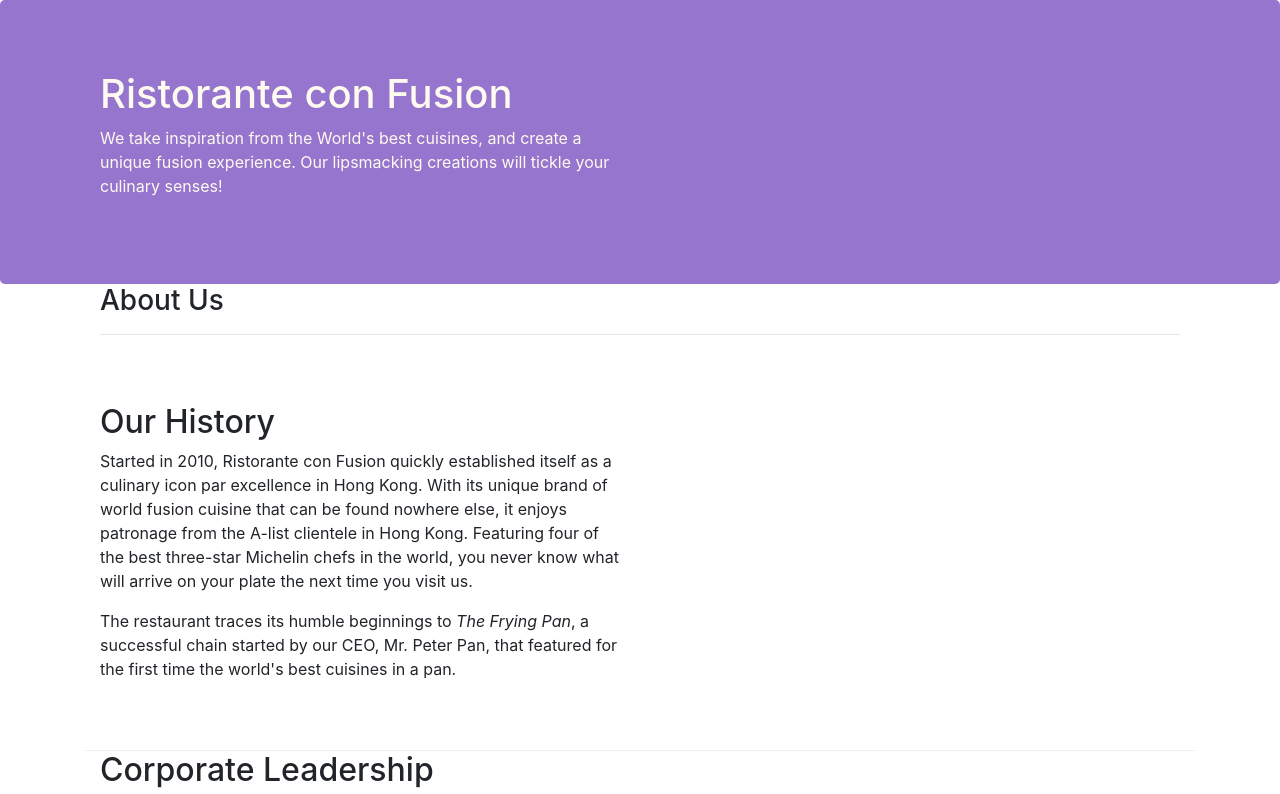
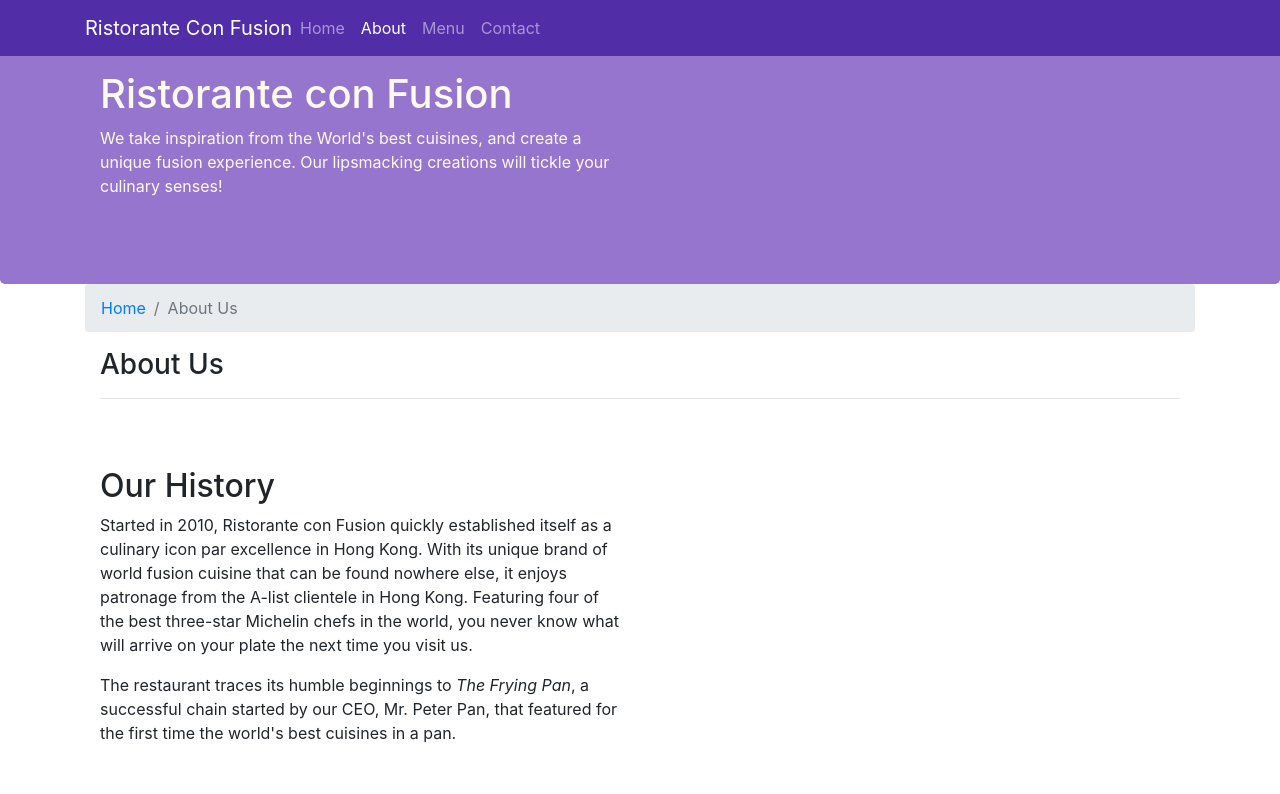
Before and after one commit to Mohamed-Abdulla/project-bootstrap, a website: page aboutus.html in a window 1280 px wide. Shown: the top 794 px of the page. Drawn offline with nearby package versions, Linux system fonts and the light colour scheme.

Commit message:
navbar.breadcrumb

```diff
--- a/aboutus.html
+++ b/aboutus.html
@@ -14,6 +14,26 @@
 </head>
 
 <body>
+    <nav class="navbar navbar-dark navbar-expand-sm  fixed-top ">
+    <div class="container">
+        <button class="navbar-toggler"type="button" data-toggle="collapse" data-target="#Navbar">
+            <span class="navbar navbar-toggler-icon"></span>
+
+        </button>
+        <a class="navbar-brand mr-auto" href="index.html">Ristorante Con Fusion</a>
+        <div class="collapse navbar-collapse" id="Navbar">
+        <ul class="navbar-nav mr-auto">
+            <li class="nav-item "><a class="nav-link" href="index.html">Home</a></li>
+            <li class="nav-item active"><a class="nav-link" href="#">About</a></li>
+            <li class="nav-item"><a class="nav-link" href="#">Menu</a></li>
+            <li class="nav-item"><a class="nav-link" href="#">Contact</a></li>
+
+        </ul>
+        </div>
+    </div>
+
+</nav>
+
 
     <header class="jumbotron">
         <div class="container">
@@ -30,6 +50,11 @@
 
     <div class="container">
         <di class="row row-header">
+            <ol class="col-12 breadcrumb">
+                <li class="breadcrumb-item">
+                    <a href="./index.html">Home</a></li>
+                    <li class="breadcrumb-item active">About Us</li>
+            </ol>
             <div class="col-12 col-sm">
                <h3>About Us</h3>
                <hr>
@@ -71,7 +96,7 @@
                     <h5>Links</h5>
                     <ul class="list-unstyled">
                         <li><a href="index.html"target="_blank">Home</a></li>
-                        <li><a href="aboutus.html"target="_blank">About</a></li>
+                        <li><a href="#"target="_blank">About</a></li>
                         <li><a href="#">Menu</a></li>
                         <li><a href="#">Contact</a></li>
                     </ul>
--- a/css/style.css
+++ b/css/style.css
@@ -24,3 +24,11 @@
     margin:0px ;
     color:#0f0f0f;
 }
+.body{
+    padding:50px 0px 0px 0px;
+    z-index: 0px;
+}
+.navbar-dark{
+    background-color:#512DA8;
+
+}
```
Also changed, not shown: index.html (+20 -1 lines).
